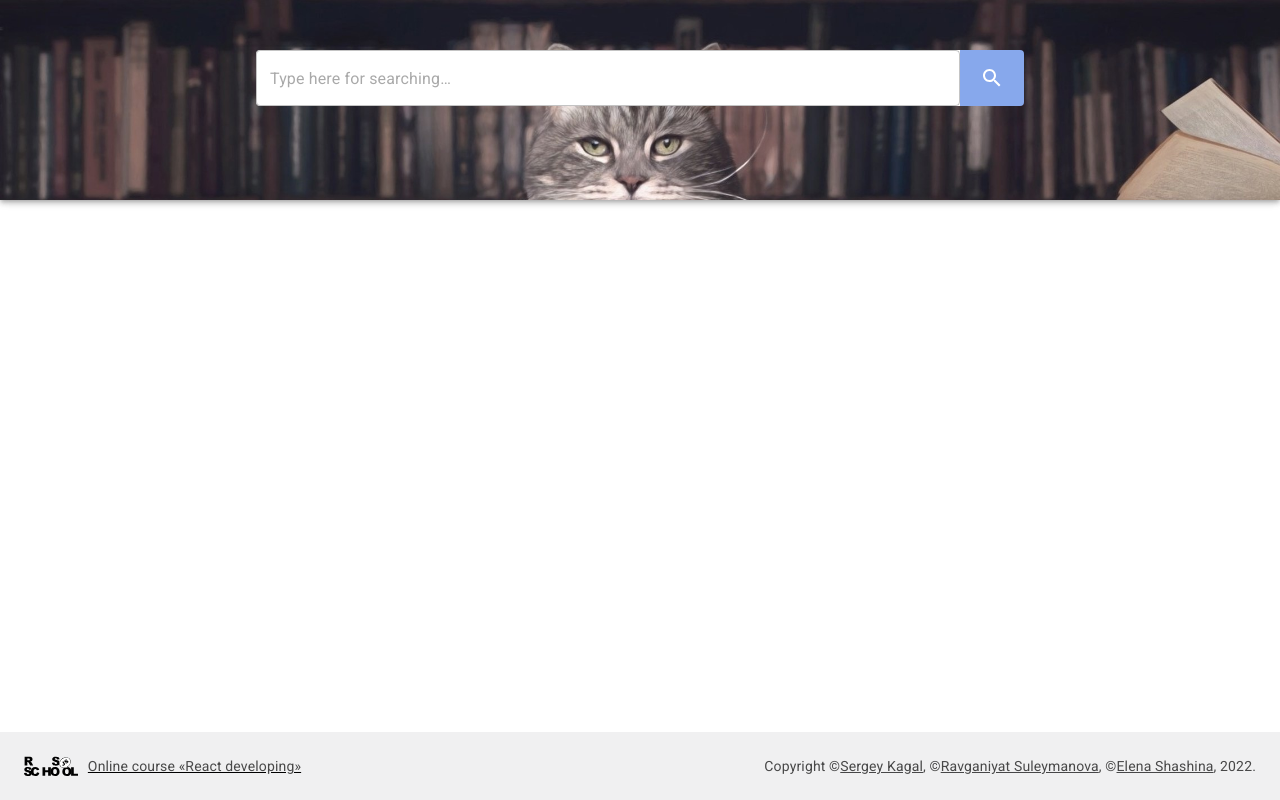
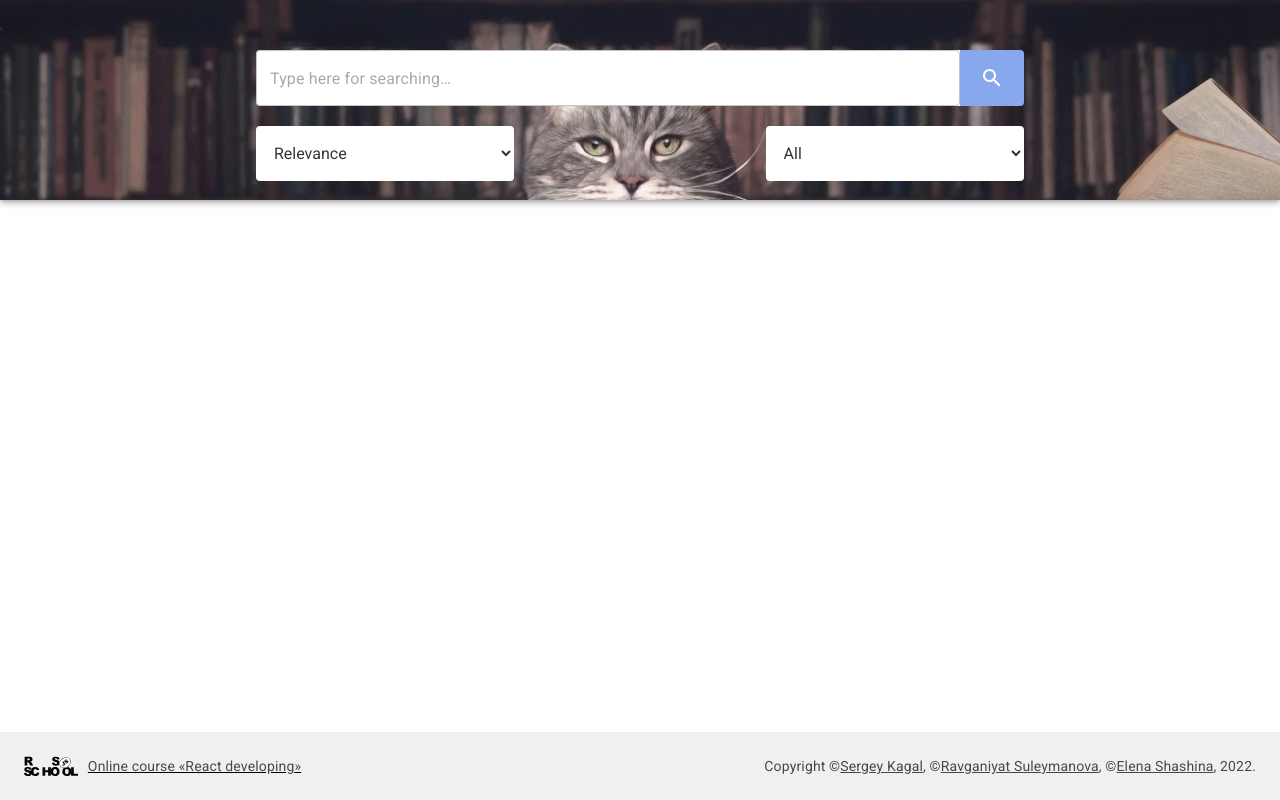
Before and after one commit to Elvehnn/Future-Google-books, a React (Create React App) app: page / in a window 1280 px wide. Built offline with nearby package versions, Linux system fonts and the light colour scheme; what react-router-redux would draw is missing.

Commit message:
feat: implement sorting and filtering queries

```diff
--- a/src/components/Header/Header.scss
+++ b/src/components/Header/Header.scss
@@ -9,9 +9,15 @@
     width: 60%;
     height: 100px;
     display: flex;
-    align-items: flex-start;
+    flex-direction: column;
+    align-items: center;
+    row-gap: 20px;
 
-    .input-container {
+    .search {
+      display: flex;
+      width: 100%;
+
+      &__input-container {
         width: 100%;
         display: flex;
         flex-direction: column;
@@ -23,7 +29,7 @@
         }
       }
 
-    .search-btn:hover {
+      &__btn:hover {
         background-color: rgba(135, 168, 236, 0.8);
       }
 
@@ -32,5 +38,41 @@
         border: none;
         border-radius: 4px 0 0 4px;
       }
+
+      &__options {
+        display: flex;
+        width: 100%;
+        justify-content: space-between;
+        align-items: flex-start;
+        column-gap: 40px;
+      }
+
+      &__sortBy,
+      &__categories {
+        width: 30%;
+        background: #fff;
+        border: 0;
+        outline: none;
+        border-radius: 4px;
+        font: inherit;
+        letter-spacing: inherit;
+        color: rgba(0, 0, 0, 0.8);
+        box-sizing: content-box;
+        height: 1.4375em;
+        margin: 0;
+        -webkit-tap-highlight-color: transparent;
+        display: block;
+        -webkit-animation-name: mui-auto-fill-cancel;
+        animation-name: mui-auto-fill-cancel;
+        -webkit-animation-duration: 10ms;
+        animation-duration: 10ms;
+        padding: 16px 14px;
+        cursor: pointer;
+
+        & > option {
+          margin: 5px;
         }
       }
+    }
+  }
+}
--- a/src/components/Header/Header.tsx
+++ b/src/components/Header/Header.tsx
@@ -1,12 +1,9 @@
 import * as React from 'react';
 import './Header.scss';
 import { useForm } from 'react-hook-form';
+import { useState } from 'react';
 import AppBar from '@mui/material/AppBar';
-import Box from '@mui/material/Box';
-import Toolbar from '@mui/material/Toolbar';
 import Button from '@mui/material/Button';
-import { PATH } from '../../constants/paths';
-import { Link as RouterLink } from 'react-router-dom';
 import { useAppDispatch, useAppSelector } from '../../store/hooks';
 import SearchIcon from '@mui/icons-material/Search';
 import { getVolumesByTerms } from '../../api/api';
@@ -21,14 +18,19 @@ import {
   setTotalItems,
 } from '../../store/actions';
 import TextField from '@mui/material/TextField';
+import { FILTERS } from '../../constants/filters';
 
 type FormInputs = {
   searchValue: string;
+  sortBy: string;
+  categories: string;
 };
 
 export const Header: React.FC = () => {
   const dispatch = useAppDispatch();
   const isLoading = useAppSelector((state) => state.isLoading);
+  const [sortBy, setSortBy] = useState('Relevance');
+  const [category, setCategory] = useState('All');
 
   const {
     register,
@@ -52,18 +54,17 @@ export const Header: React.FC = () => {
     dispatch(resetTotalItems());
     dispatch(resetBooksArray());
 
-    const searchOptions = '';
+    const categoryOption = category === 'All' ? '' : `+subject:${category}`;
+    const sortingOption = sortBy === 'Relevance' ? '' : `&orderBy=${sortBy}`;
+    const searchOptions = `${categoryOption}${sortingOption}`;
     const searchValue = encodeURIComponent(data.searchValue);
 
     try {
       const searchResults = await getVolumesByTerms(searchValue, searchOptions);
 
-      dispatch(setIsLoading(false));
-
       if (searchResults.totalItems > 0) {
         dispatch(setBooksArray(searchResults.items));
         dispatch(setTotalItems(searchResults.totalItems));
-        dispatch(setSearchValue(searchValue));
 
         return;
       }
@@ -72,8 +73,12 @@ export const Header: React.FC = () => {
     } catch (error) {
       if (error instanceof Error) {
         const errorObject = { title: error.name, description: error.message };
+
         dispatch(setErrorObject(errorObject));
       }
+    } finally {
+      dispatch(setSearchValue(searchValue));
+      dispatch(setIsLoading(false));
     }
   };
 
@@ -89,7 +94,8 @@ export const Header: React.FC = () => {
       }}
     >
       <form className="form" onSubmit={handleSubmit(onSubmit)}>
-        <div className="input-container">
+        <div className="search">
+          <div className="search__input-container">
             <TextField
               variant="outlined"
               className="search-input"
@@ -115,12 +121,43 @@ export const Header: React.FC = () => {
               backgroundColor: '#87A8EC',
               borderRadius: '0 4px 4px 0',
             }}
-          className="search-btn"
+            className="search__btn"
             onClick={handleSubmit(onSubmit)}
             disabled={isLoading}
           >
             <SearchIcon sx={{ color: '#fff' }} />
           </Button>
+        </div>
+
+        <div className="search__options">
+          <select
+            defaultValue="relevance"
+            className="search__sortBy"
+            {...register('sortBy')}
+            onChange={(event) => setSortBy(event.target.value as string)}
+          >
+            <option value="relevance">Relevance</option>
+            <option value="newest">Newest</option>
+          </select>
+
+          <select
+            defaultValue="All"
+            className="search__categories"
+            {...register('categories')}
+            onChange={(event) => setCategory(event.target.value as string)}
+          >
+            <option value="0" disabled>
+              Categories
+            </option>
+            <option value={FILTERS.ALL}>{FILTERS.ALL}</option>
+            <option value={FILTERS.ART}>{FILTERS.ART}</option>
+            <option value={FILTERS.BIORAPHY}>{FILTERS.BIORAPHY}</option>
+            <option value={FILTERS.COMPUTERS}>{FILTERS.COMPUTERS}</option>
+            <option value={FILTERS.HISTORY}>{FILTERS.HISTORY}</option>
+            <option value={FILTERS.MEDICAL}>{FILTERS.MEDICAL}</option>
+            <option value={FILTERS.POETRY}>{FILTERS.POETRY}</option>
+          </select>
+        </div>
       </form>
     </AppBar>
   );
--- /dev/null
+++ b/src/constants/filters.ts
@@ -0,0 +1,9 @@
+export const FILTERS = {
+  ALL: 'All',
+  ART: `Art`,
+  BIORAPHY: 'Biography',
+  COMPUTERS: 'Computers',
+  HISTORY: 'History',
+  MEDICAL: 'Medical',
+  POETRY: 'Poetry',
+};
--- a/src/pages/Main/Main.tsx
+++ b/src/pages/Main/Main.tsx
@@ -6,7 +6,12 @@ import { BookPreview } from '../../components/BookPreview/BookPreview';
 import LoadingButton from '@mui/lab/LoadingButton';
 import { useState } from 'react';
 import { getVolumesByTerms } from '../../api/api';
-import { incrementStartIndex, setBooksArray, setIsLoading } from '../../store/actions';
+import {
+  incrementStartIndex,
+  setBooksArray,
+  setErrorObject,
+  setIsLoading,
+} from '../../store/actions';
 import CircularProgress from '@mui/material/CircularProgress';
 
 export const Main = () => {
@@ -22,13 +27,22 @@ export const Main = () => {
   const handleLoadMoreClick = async () => {
     dispatch(setIsLoading(true));
 
-    const searchOptions = `&startIndex=${startIndex}`;
-    const searchResults = await getVolumesByTerms(searchValue, searchOptions);
+    try {
+      const searchOptions = `&startIndex=${startIndex}`;
+      const searchResults = await getVolumesByTerms(searchValue, searchOptions);
 
-    dispatch(setBooksArray(searchResults.items));
-    dispatch(incrementStartIndex());
-    dispatch(setIsLoading(false));
-    setPaginationDisabled(searchResults.items.length < 30);
+      dispatch(setBooksArray(searchResults.items));
+      dispatch(incrementStartIndex());
+      setPaginationDisabled(searchResults.items.length < 30);
+    } catch (error) {
+      if (error instanceof Error) {
+        const errorObject = { title: error.name, description: error.message };
+
+        dispatch(setErrorObject(errorObject));
+      }
+    } finally {
+      dispatch(setIsLoading(false));
+    }
   };
 
   return (
```
Also changed, not shown: src/assets/select.svg (added). Lines whose indentation alone changed are shown as unchanged.
